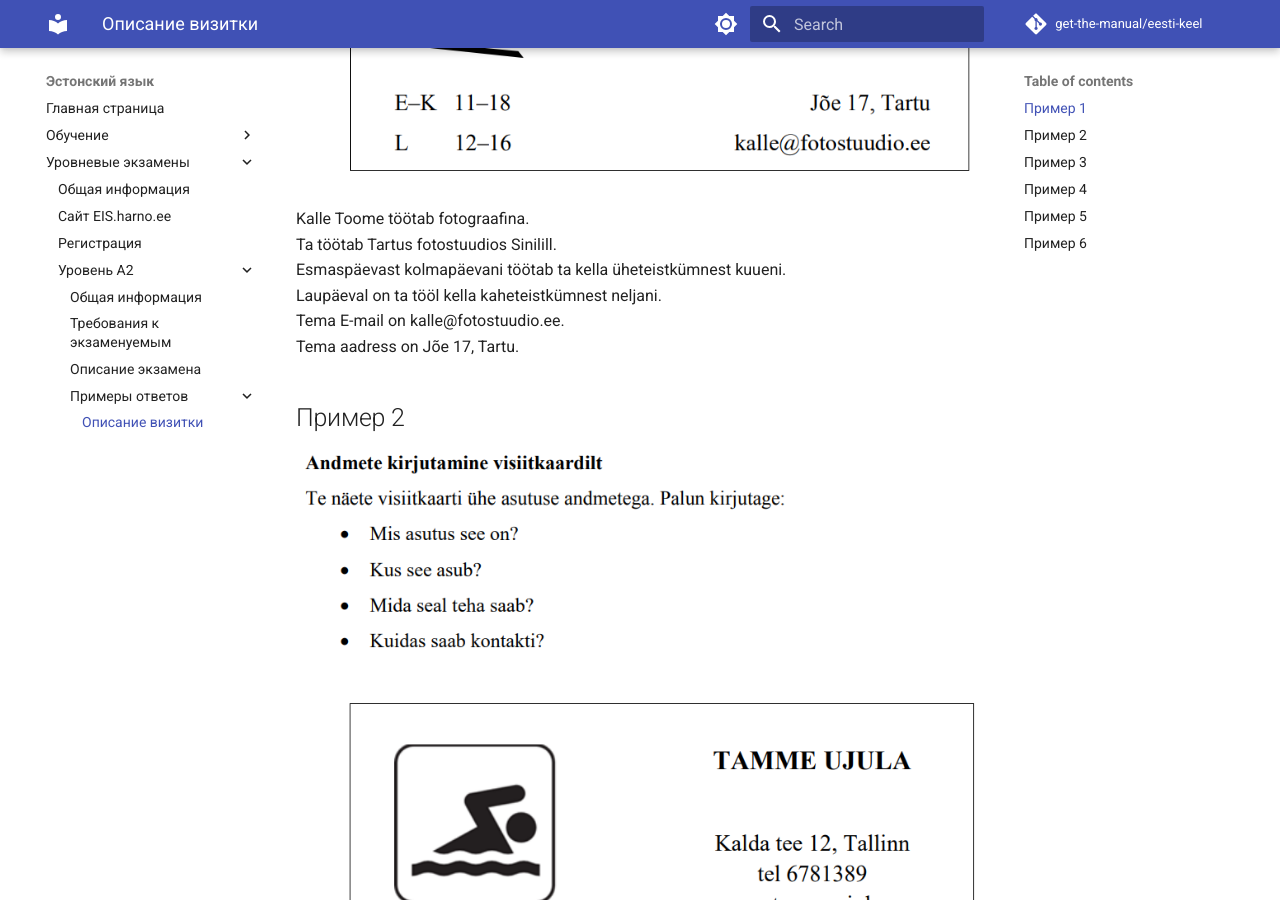
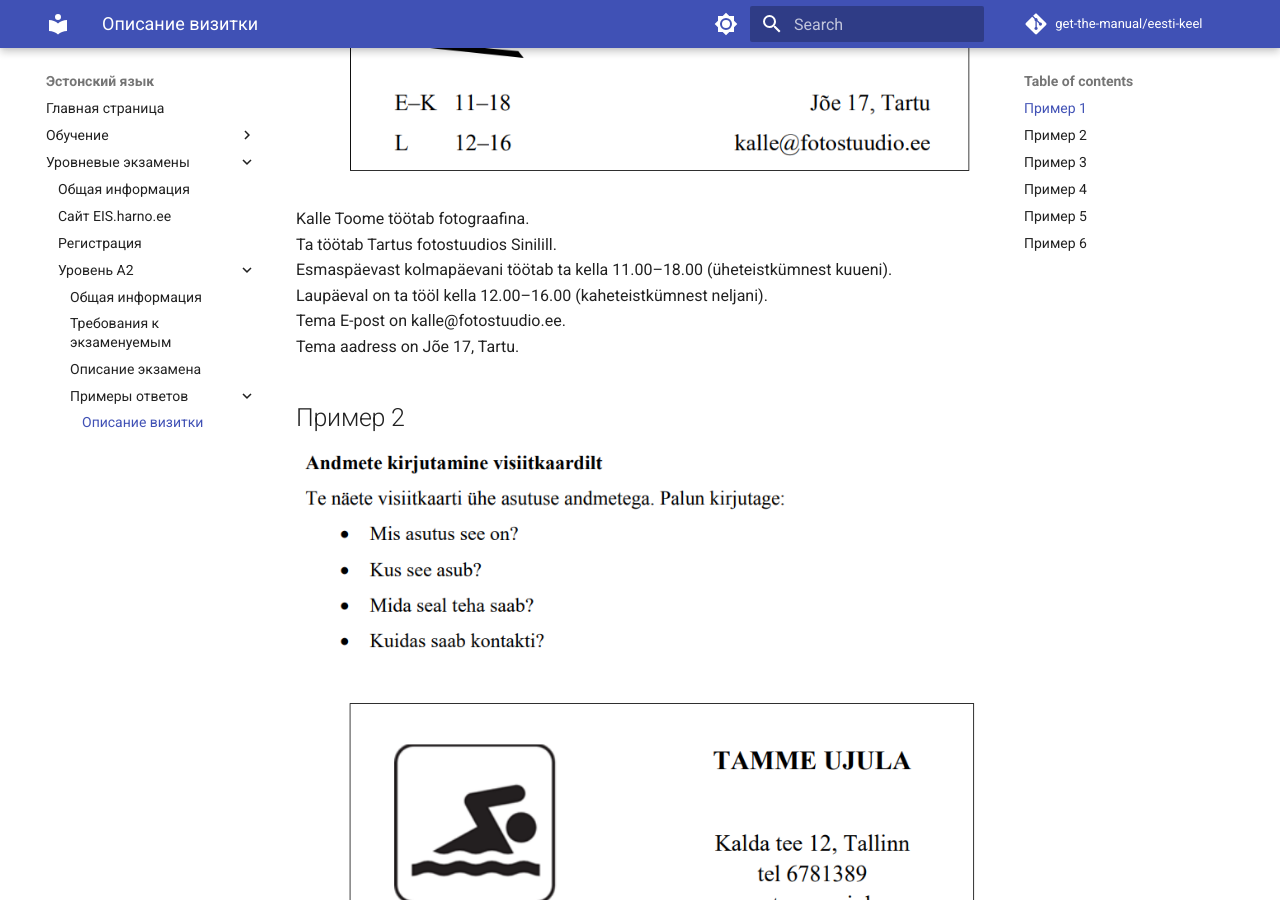
Before and after one commit to get-the-manual/eesti-keel, an MkDocs documentation site: the page built from docs/Exams/A2/Visiitkaard.md, in a window 1280 px wide and 900 px high, scrolled down 624 px. Built offline with MkDocs 1.6.1 and Material for MkDocs 9.7.7, drawn with Linux system fonts in a browser that asks for light colours; comment, search, counter and statistics services are not loaded.

Commit message:
Revise working hours and email in Visiitkaard.md
Updated working hours and email format in the document.

```diff
--- a/docs/Exams/A2/Visiitkaard.md
+++ b/docs/Exams/A2/Visiitkaard.md
@@ -5,9 +5,9 @@
 
 Kalle Toome töötab fotograafina.
 Ta töötab Tartus fotostuudios Sinilill.
-Esmaspäevast kolmapäevani töötab ta kella üheteistkümnest kuueni.
-Laupäeval on ta tööl kella kaheteistkümnest neljani.
-Tema E-mail on kalle@fotostuudio.ee.
+Esmaspäevast kolmapäevani töötab ta kella 11.00–18.00 (üheteistkümnest kuueni).
+Laupäeval on ta tööl kella 12.00–16.00 (kaheteistkümnest neljani).
+Tema E-post on kalle@fotostuudio.ee.
 Tema aadress on Jõe 17, Tartu.
 
 ## Пример 2
```
